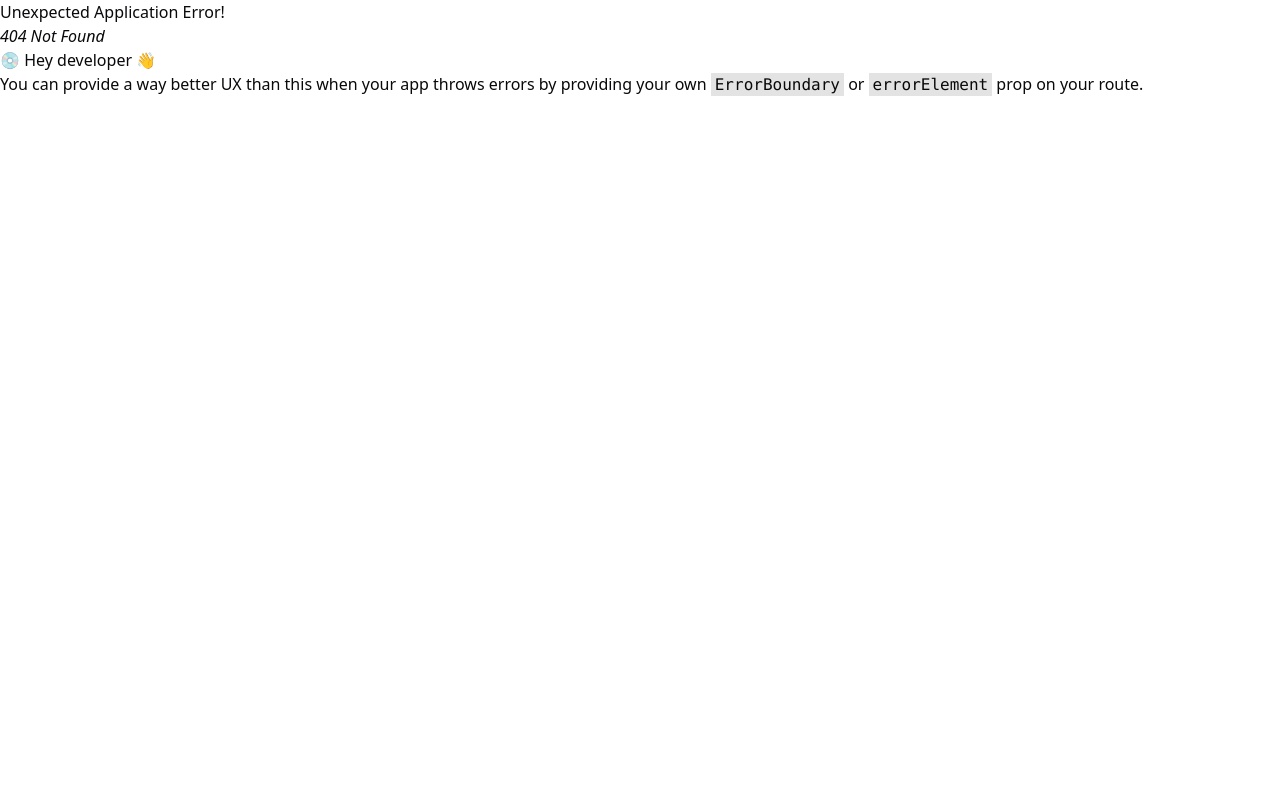
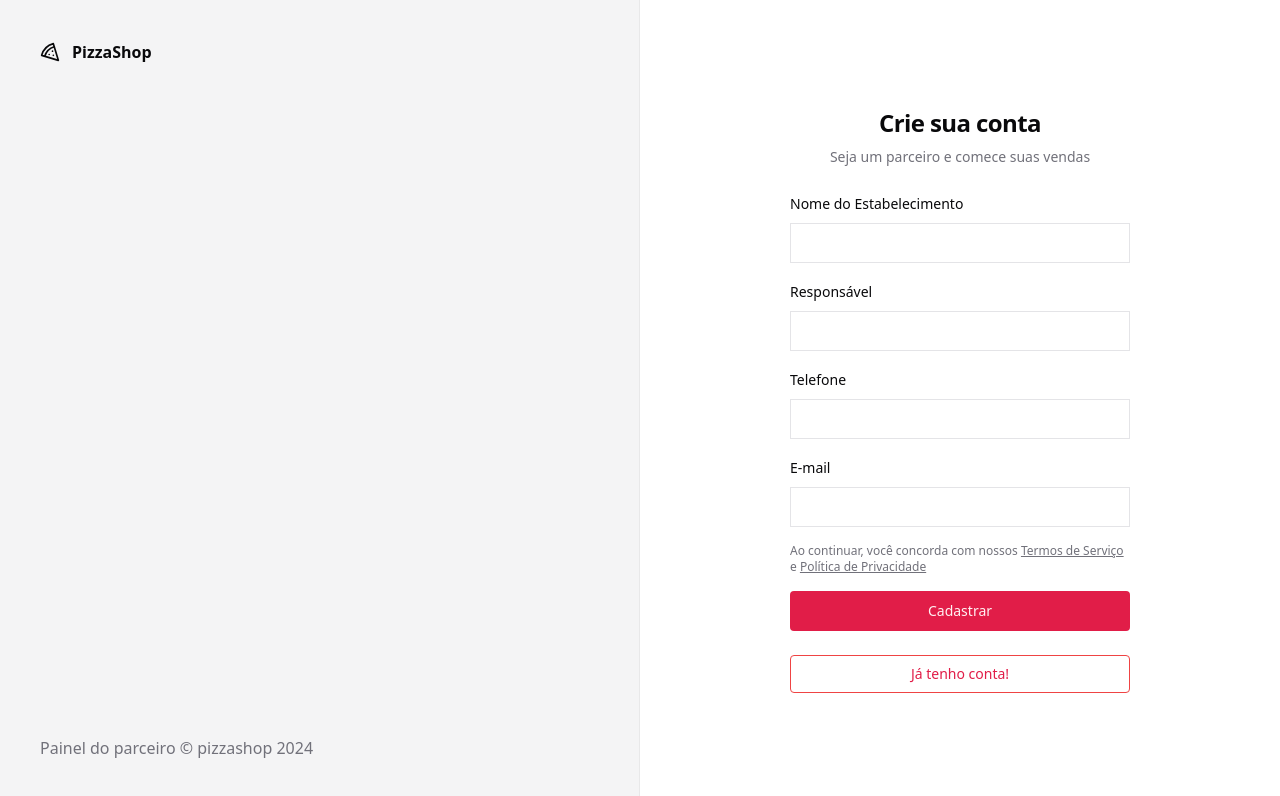
Before and after one commit to ssisaias/pizzashop, a React (Vite) app: page /signup in a window 1280 px wide. Before the commit this address had no page. Shown: the top 796 px of the page. Built offline with nearby package versions, Linux system fonts and the light colour scheme.

Commit message:
Adds the singup form

```diff
--- a/src/pages/_layouts/auth.tsx
+++ b/src/pages/_layouts/auth.tsx
@@ -13,7 +13,7 @@
         </footer>
       </div>
 
-      <div className="flex flex-col items-center justify-center">
+      <div className="relative flex flex-col items-center justify-center">
         <Outlet></Outlet>
       </div>
     </div>
--- a/src/pages/auth/signin.tsx
+++ b/src/pages/auth/signin.tsx
@@ -1,5 +1,6 @@
 import { Helmet } from 'react-helmet-async'
 import { useForm } from 'react-hook-form'
+import { Link } from 'react-router-dom'
 import { toast } from 'sonner'
 import { z } from 'zod'
 
@@ -54,10 +55,24 @@
               <Input id="email" type="email" {...register('email')} />
             </div>
 
-            <Button disabled={isSubmitting} className="w-full" type="submit">
+            <Button
+              disabled={isSubmitting}
+              className="w-full rounded"
+              type="submit"
+            >
               Acessar painel
             </Button>
           </form>
+          <Button
+            asChild
+            variant={'link'}
+            className="absolute bottom-2 max-h-fit w-[340px] rounded border border-red-500"
+          >
+            <Link to="/signup">
+              <p>Não tem conta? Cadastre-se</p>
+              <span className="underline"> </span>
+            </Link>
+          </Button>
         </div>
       </div>
     </>
--- /dev/null
+++ b/src/pages/auth/signup.tsx
@@ -0,0 +1,115 @@
+import { Helmet } from 'react-helmet-async'
+import { useForm } from 'react-hook-form'
+import { Link, useNavigate } from 'react-router-dom'
+import { toast } from 'sonner'
+import { z } from 'zod'
+
+import { Button } from '@/components/ui/button'
+import { Input } from '@/components/ui/input'
+import { Label } from '@/components/ui/label'
+
+const signUpForm = z.object({
+  restaurantName: z.string().min(3),
+  managerName: z.string().min(3),
+  phone: z.number(),
+  email: z.string().email(),
+})
+
+type SignUpForm = z.infer<typeof signUpForm>
+
+export function SignUp() {
+  const navigate = useNavigate()
+
+  const {
+    register,
+    handleSubmit,
+    formState: { isSubmitting },
+  } = useForm<SignUpForm>()
+
+  async function handleSignUp(data: SignUpForm) {
+    await new Promise((resolve) => setTimeout(resolve, 1000))
+    console.log(data)
+
+    toast.success('Cadastrado com sucesso!', {
+      action: {
+        label: 'Login',
+        onClick: () => {
+          navigate('/signin')
+        },
+      },
+    })
+  }
+
+  return (
+    <>
+      <Helmet title="Cadastro" />
+      <div className="p-8">
+        <div className="flex w-[340px] flex-col justify-center gap-6">
+          <div className="flex flex-col gap-2 text-center">
+            <h1 className="text-2xl font-semibold tracking-tight">
+              Crie sua conta
+            </h1>
+            <p className="text-sm text-muted-foreground">
+              Seja um parceiro e comece suas vendas
+            </p>
+          </div>
+
+          <form className="space-y-4" onSubmit={handleSubmit(handleSignUp)}>
+            <div className="space-y-2">
+              <Label htmlFor="restaurantName">Nome do Estabelecimento</Label>
+              <Input
+                id="restaurantName"
+                type="text"
+                {...register('restaurantName')}
+              />
+            </div>
+            <div className="space-y-2">
+              <Label htmlFor="managerName">Responsável</Label>
+              <Input
+                id="managerName"
+                type="text"
+                {...register('managerName')}
+              />
+            </div>
+            <div className="space-y-2">
+              <Label htmlFor="phone">Telefone</Label>
+              <Input id="phone" type="tel" {...register('phone')} />
+            </div>
+            <div className="space-y-2">
+              <Label htmlFor="email">E-mail</Label>
+              <Input id="email" type="email" {...register('email')} />
+            </div>
+            <p className="text-xs text-muted-foreground">
+              Ao continuar, você concorda com nossos{' '}
+              <Link to="/terms" className="underline">
+                Termos de Serviço
+              </Link>{' '}
+              e{' '}
+              <Link to="/privacy" className="underline">
+                Política de Privacidade
+              </Link>{' '}
+            </p>
+            <Button
+              disabled={isSubmitting}
+              className="w-full rounded"
+              type="submit"
+            >
+              Cadastrar
+            </Button>
+          </form>
+
+          <Button
+            asChild
+            variant={'link'}
+            className="bottom-2 max-h-fit rounded border border-red-500"
+          >
+            <Link to="/signin">
+              <p>Já tenho conta!</p>
+              <span className="underline"> </span>
+            </Link>
+          </Button>
+        </div>
+      </div>
+    </>
+  )
+}
--- a/src/routes.tsx
+++ b/src/routes.tsx
@@ -4,6 +4,7 @@
 import { AuthLayout } from './pages/_layouts/auth'
 import { Dashboard } from './pages/app/dashboard'
 import { SignIn } from './pages/auth/signin'
+import { SignUp } from './pages/auth/signup'
 
 export const router = createBrowserRouter([
   {
@@ -14,6 +15,9 @@
   {
     path: '/',
     element: <AuthLayout />,
-    children: [{ path: '/signin', element: <SignIn /> }],
+    children: [
+      { path: '/signin', element: <SignIn /> },
+      { path: '/signup', element: <SignUp /> },
+    ],
   },
 ])
```
